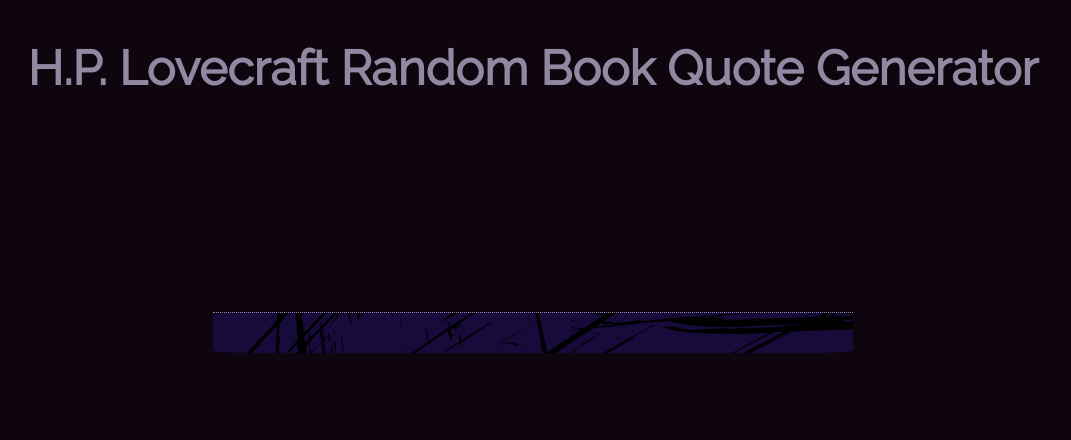
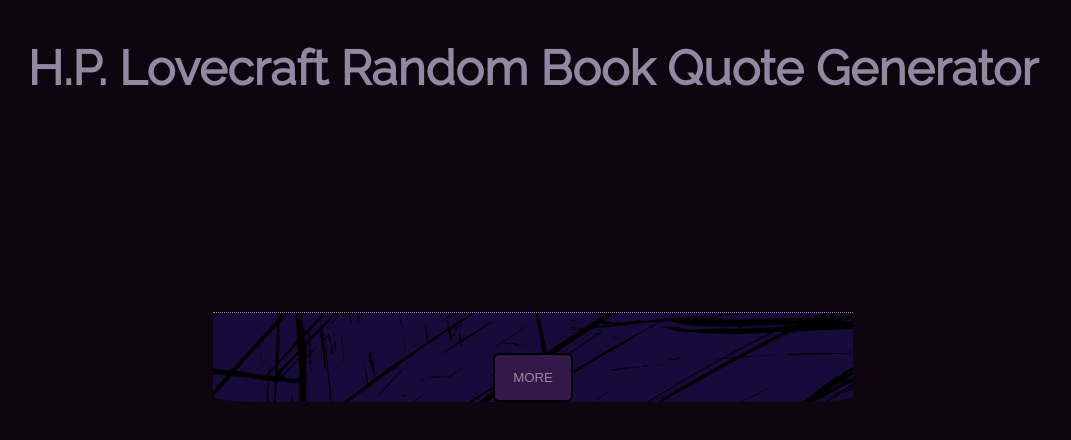
Before and after one commit to Gile987/lqg, a plain HTML site: page index.html in a window 1280 px wide. Shown: the whole page, without its empty margins (107-1178 px from the left). Drawn offline with Linux system fonts and the light colour scheme; no server answers.

Commit message:
Edit readme.md, add a button, style the button

```diff
--- a/css/style.css
+++ b/css/style.css
@@ -108,3 +108,38 @@ p {
 .quote {
   font-size: 2rem;
 }
+
+
+/* button */
+
+.button-container {
+  display: flex;
+  justify-content: center;
+}
+
+.btn {
+  display: inline-block;
+  background: var(--clr-secondary);
+  cursor: pointer;
+  backface-visibility: hidden;
+  border-radius: .375rem;
+  border-style: solid;
+  border-width: .125rem;
+  box-sizing: border-box;
+  color: var(--clr-text);
+  letter-spacing: -.01em;
+  line-height: 1.3;
+  padding: .875rem 1.125rem;
+  text-align: left;
+  text-decoration: none;
+}
+
+.btn:hover {
+  background: var(--clr-text);
+  color: var(--clr-secondary);
+}
+
+.btn:active {
+  transform: translateY(.125rem);
+  transform: scale(1.05);
+}
--- a/index.html
+++ b/index.html
@@ -19,8 +19,11 @@
     <div class="quote-container">
       <p class="quote"></p>
     </div>
-    <!-- <button class="btn">MORE</button> -->
+    <div class="button-container">
+      <button class="btn" role="button">MORE</button>
+    </div>
   </div>
+
   <script src="app.js"></script>
 </body>
 </html>
```
Also changed, not shown: 1 other file.
